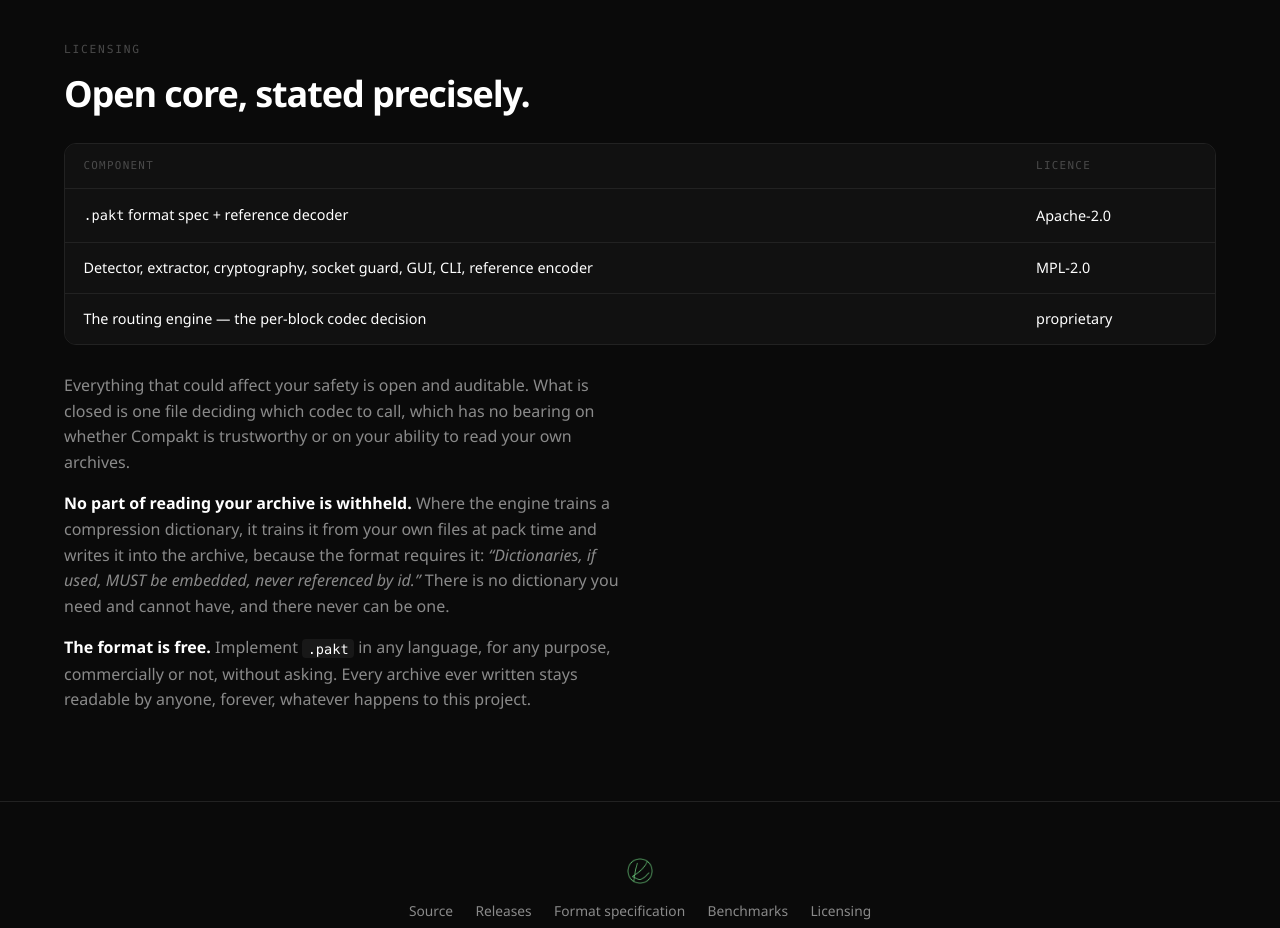
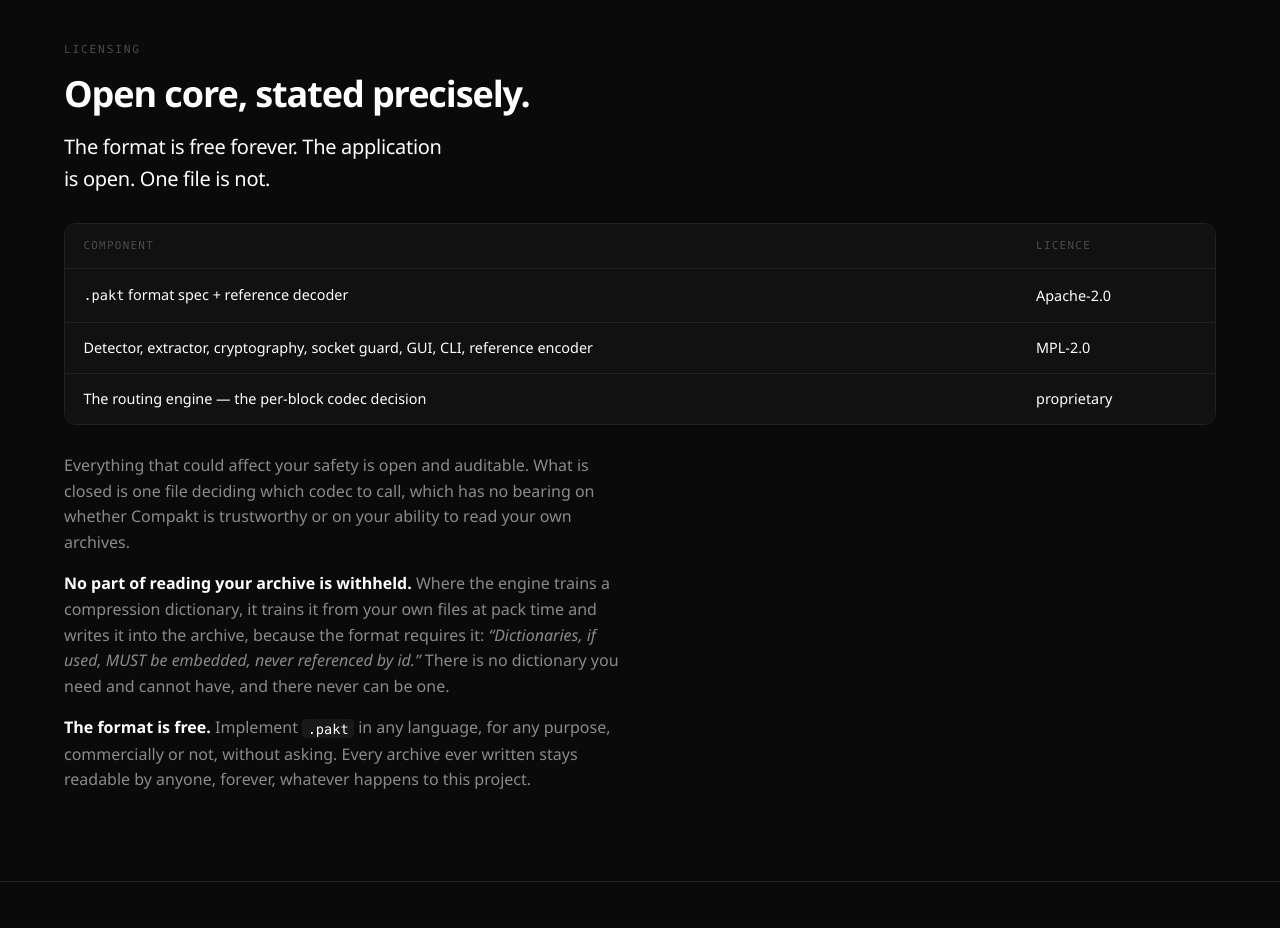
Before and after one commit to Kasanki-Labs/Compakt, a plain HTML site: page docs/index.html in a window 1280 px wide. Shown: the part 5260-6188 px from the top of the page. Drawn offline with Linux system fonts and the light colour scheme.

Commit message:
Lead the licensing section with the answer, not the table
Three rows under 'stated precisely' is accurate but opens with legal
structure at a reader who wants to know whether they can trust this and
whether they can still read their files in five years.

One line above the table answers both, and demotes the table to the
detail it should be.

```diff
--- a/docs/index.html
+++ b/docs/index.html
@@ -150,6 +150,11 @@
   font-size:.85em;color:var(--text)}
 pre code{background:none;padding:0}
 .c-dim{color:var(--faint)}
+
+.summary{
+  color:var(--text);font-size:clamp(1.05rem,2.2vw,1.25rem);font-weight:500;
+  letter-spacing:-.015em;max-width:34ch;
+}
 
 /* ---------- table ---------- */
 .tablewrap{overflow-x:auto;margin-top:1.75rem;border:1px solid var(--hairline);
@@ -452,6 +457,9 @@
   <div class="wrap">
     <p class="eyebrow">Licensing</p>
     <h2>Open core, stated precisely.</h2>
+    <p class="summary">
+      The format is free forever. The application is open. One file is not.
+    </p>
     <div class="tablewrap">
       <table>
         <thead><tr><th>Component</th><th>Licence</th></tr></thead>
```
